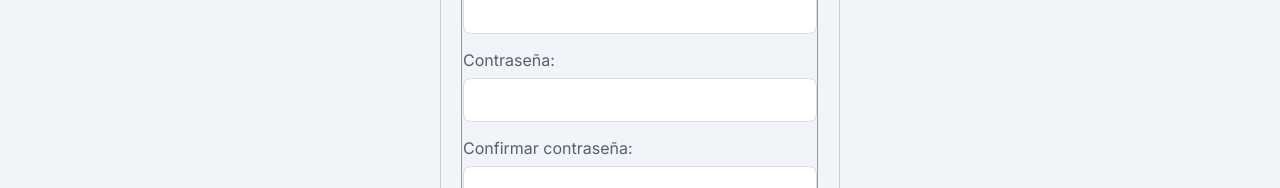
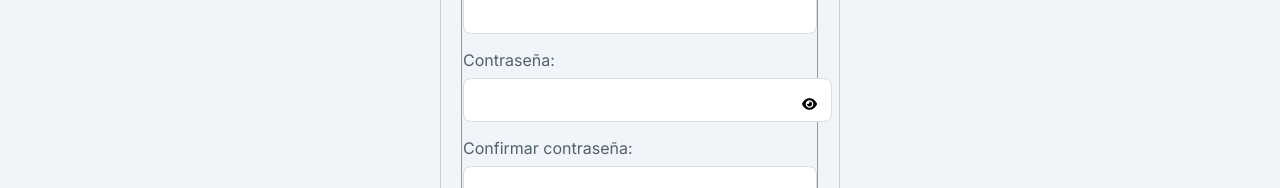
Before and after one commit to GabrielGL11/Cardinova-react, a React (Vite) app: page /registro in a window 1280 px wide. Shown: the part 424-612 px from the top of the page. Built offline with nearby package versions, Linux system fonts and the light colour scheme; a web font is replaced by a local one.

Commit message:
react cambio 216,217,218,219,220

```diff
--- a/src/layout/RegistroPaciente.tsx
+++ b/src/layout/RegistroPaciente.tsx
@@ -2,7 +2,9 @@
 import { useNavigate } from 'react-router-dom';
 import '../styles/Layout.css';
 
+// Componente funcional para el registro de nuevos pacientes. Implementa persistencia local mediante localStorage y validación de contraseñas.
 export function RegistroPaciente() {
+    // Estado inicial del formulario: gestiona los campos de entrada como un objeto único para facilitar la actualización.
     const [formData, setFormData] = useState({
         nombres: '',
         apellidos: '',
@@ -13,30 +15,31 @@
     });
 
     const [error, setError] = useState('');
+    // Estado booleano para alternar el atributo 'type' (text/password) simultáneamente en ambos campos.
+    const [showPassword, setShowPassword] = useState(false);
     const navigate = useNavigate();
 
+    // Manejador de eventos para el envío del formulario. Ejecuta validaciones de integridad de datos y persiste el nuevo usuario en localStorage.
     const handleRegistro = (e: React.FormEvent) => {
         e.preventDefault();
 
+        // Validación: comparativa directa para asegurar coincidencia de contraseñas.
         if (formData.password !== formData.confirmar) {
             setError('Las contraseñas no coinciden');
             return;
         }
 
-        // 1. Crear el objeto del nuevo usuario
         const nuevoPaciente = {
             idUsuario: Date.now(),
-            nombre: `${formData.nombres} ${formData.apellidos}`, // Concatenamos para que coincida con tu lógica de Login
+            nombre: `${formData.nombres} ${formData.apellidos}`,
             cedula: formData.cedula,
             correo: formData.correo,
-            contrasena: formData.password, // Asegúrate de usar 'contrasena' para que coincida con tu Login.tsx
+            contrasena: formData.password,
             rol: 'paciente'
         };
 
-        // 2. Obtener usuarios actuales de localStorage (o inicializar array vacío)
+        // Acceso al API de almacenamiento del navegador para persistencia de datos.
         const usuariosGuardados = JSON.parse(localStorage.getItem('usuarios_app') || '[]');
-
-        // 3. Agregar el nuevo y guardar
         usuariosGuardados.push(nuevoPaciente);
         localStorage.setItem('usuarios_app', JSON.stringify(usuariosGuardados));
 
@@ -46,9 +49,7 @@
 
     return (
         <section className="producto1">
-            <div className="etiqueta">
-                <span><i className="fa-solid fa-user-plus"></i> REGISTRO DE PACIENTE</span>
-            </div>
+            <div className="etiqueta"><span><i className="fa-solid fa-user-plus"></i> REGISTRO DE PACIENTE</span></div>
             <h2>Crea tu cuenta</h2>
 
             <form className="formulario1 centrado" onSubmit={handleRegistro}>
@@ -77,13 +78,37 @@
                     <input type="email" id="correo" required
                         value={formData.correo} onChange={(e) => setFormData({...formData, correo: e.target.value})} />
 
+                    {/* Contraseña: Contenedor con clase 'input-password' para aplicar estilos consistentes (fondo/bordes) */}
                     <label htmlFor="password">Contraseña:</label>
-                    <input type="password" id="password" required
-                        value={formData.password} onChange={(e) => setFormData({...formData, password: e.target.value})} />
+                    <div className="input-password">
+                        <input
+                            type={showPassword ? "text" : "password"}
+                            id="password"
+                            required
+                            value={formData.password}
+                            onChange={(e) => setFormData({...formData, password: e.target.value})}
+                        />
+                        <button
+                            type="button"
+                            className="toggle-password"
+                            onClick={() => setShowPassword(!showPassword)}
+                            aria-label={showPassword ? "Ocultar contraseña" : "Mostrar contraseña"}
+                        >
+                            <i className={`fa-solid ${showPassword ? 'fa-eye-slash' : 'fa-eye'}`}></i>
+                        </button>
+                    </div>
 
+                    {/* Confirmación: Se utiliza el mismo contenedor 'input-password' para heredar el diseño visual del primer input */}
                     <label htmlFor="confirmar">Confirmar contraseña:</label>
-                    <input type="password" id="confirmar" required
-                        value={formData.confirmar} onChange={(e) => setFormData({...formData, confirmar: e.target.value})} />
+                    <div className="input-password">
+                        <input
+                            type={showPassword ? "text" : "password"}
+                            id="confirmar"
+                            required
+                            value={formData.confirmar}
+                            onChange={(e) => setFormData({...formData, confirmar: e.target.value})}
+                        />
+                    </div>
 
                     <button type="submit" className="botones boton-registro boton-completo">Crear cuenta</button>
 
```
